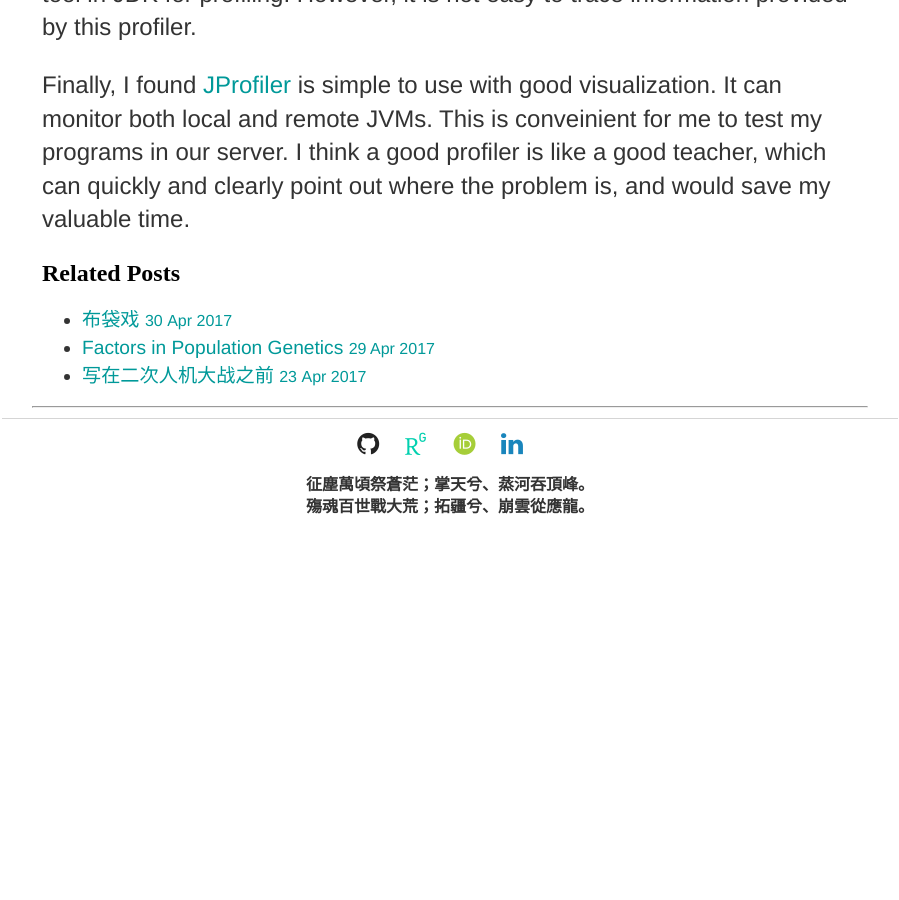
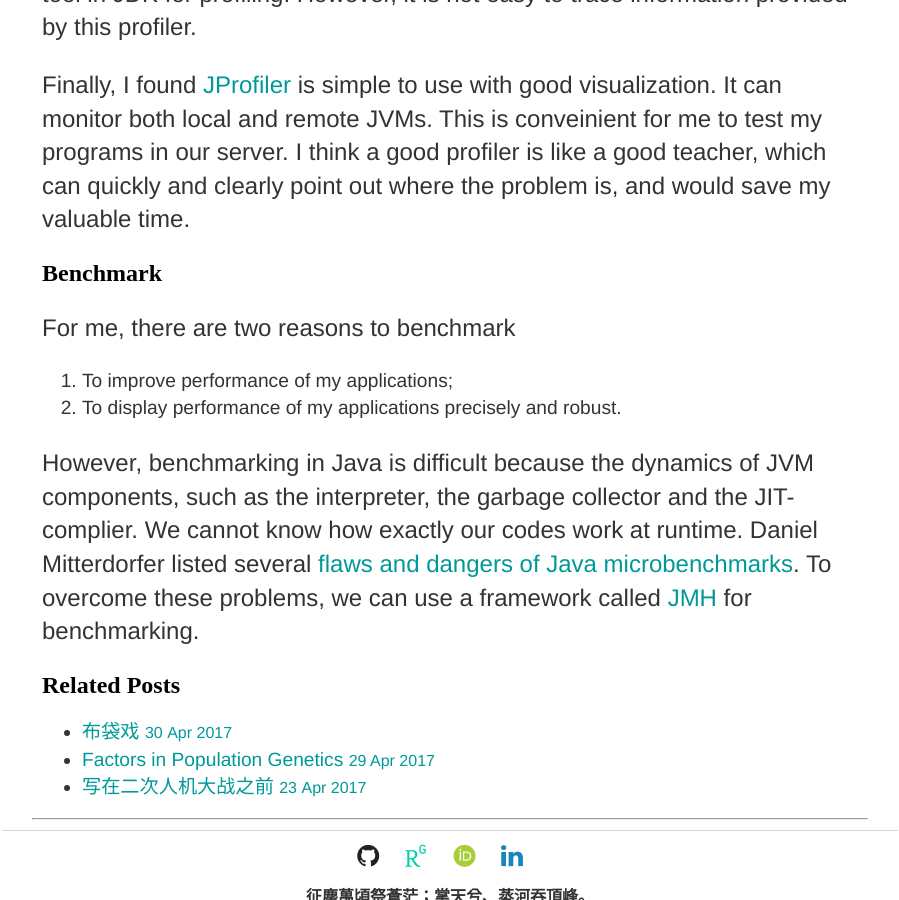
Before and after one commit to xin-huang/xin-huang.github.io, a Jekyll site: the page built from _posts/2017-05-14-Optimization-in-Java.md, in a window 1280 px wide and 900 px high, scrolled down 2022 px. Shown: the whole window, without its empty margins (190-1089 px from the left). Built offline with Jekyll 4.4.1, drawn with Linux system fonts in a browser that asks for light colours; some web fonts are replaced; comment, search, counter and statistics services are not loaded; before the commit the page ends 2601 px from its top, so only the background shows below that.

Commit message:
Update 2017-05-14-Optimization-in-Java.md

```diff
--- a/_posts/2017-05-14-Optimization-in-Java.md
+++ b/_posts/2017-05-14-Optimization-in-Java.md
@@ -35,3 +35,12 @@ Java provides many concurrency utilities:
 Usually, I want to know how long my program runs and how much memory it consumes. A naive approach to obtain these information is use some functions provided in Java, such as `System.currentTimeMillis()`, `System.nanoTime()`. However, this approach can only provide rough estimations of performance. A more precise way is to use [HProf](http://docs.oracle.com/javase/7/docs/technotes/samples/hprof.html), a built-in tool in JDK for profiling. However, it is not easy to trace information provided by this profiler.
 
 Finally, I found [JProfiler](https://www.ej-technologies.com/products/jprofiler/overview.html) is simple to use with good visualization. It can monitor both local and remote JVMs. This is conveinient for me to test my programs in our server. I think a good profiler is like a good teacher, which can quickly and clearly point out where the problem is, and would save my valuable time.
+
+## Benchmark
+
+For me, there are two reasons to benchmark
+
+1. To improve performance of my applications;
+2. To display performance of my applications precisely and robust.
+
+However, benchmarking in Java is difficult because the dynamics of JVM components, such as the interpreter, the garbage collector and the JIT-complier. We cannot know how exactly our codes work at runtime. Daniel Mitterdorfer listed several [flaws and dangers of Java microbenchmarks](http://daniel.mitterdorfer.name/articles/2014/benchmarking-flaws/). To overcome these problems, we can use a framework called [JMH](http://openjdk.java.net/projects/code-tools/jmh/) for benchmarking.
```
